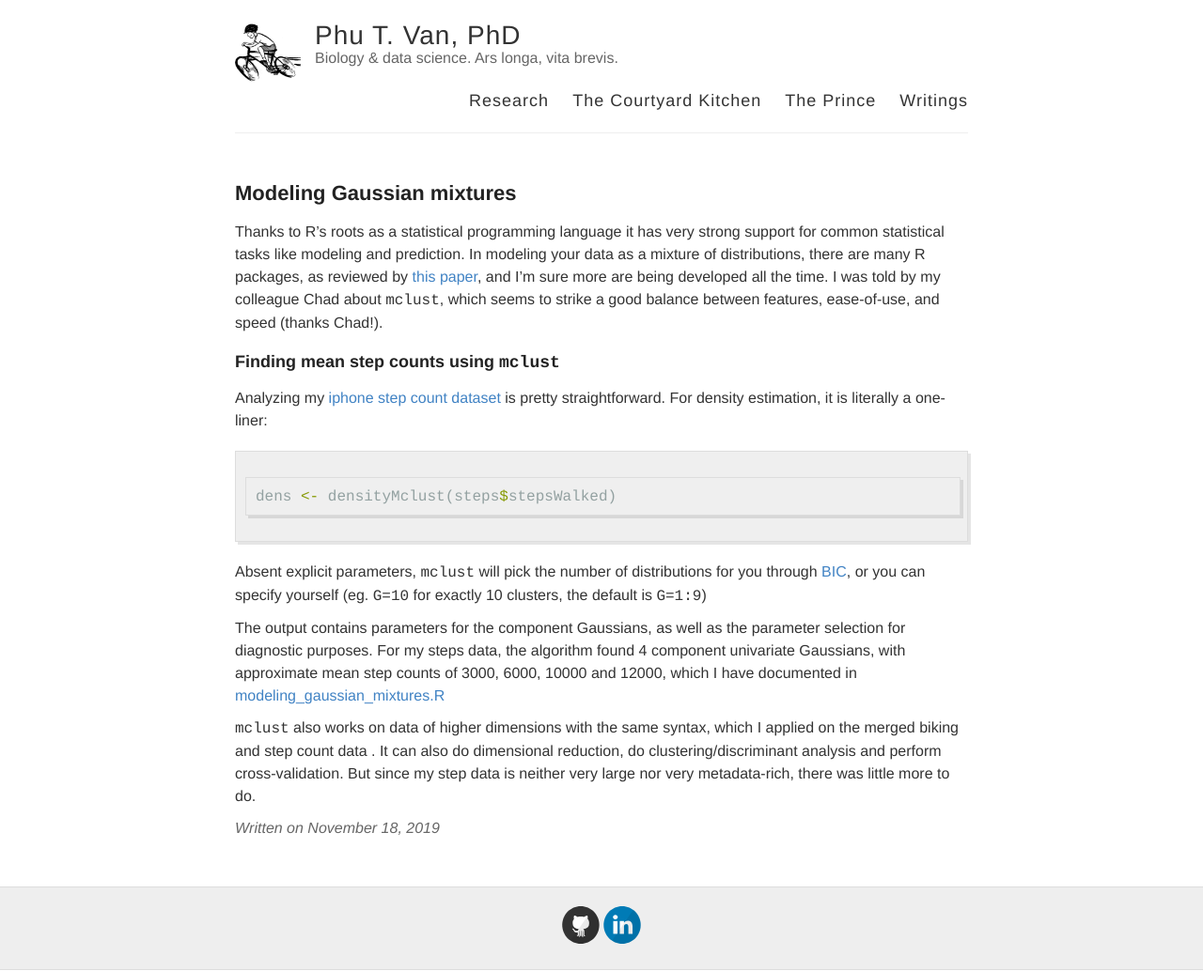
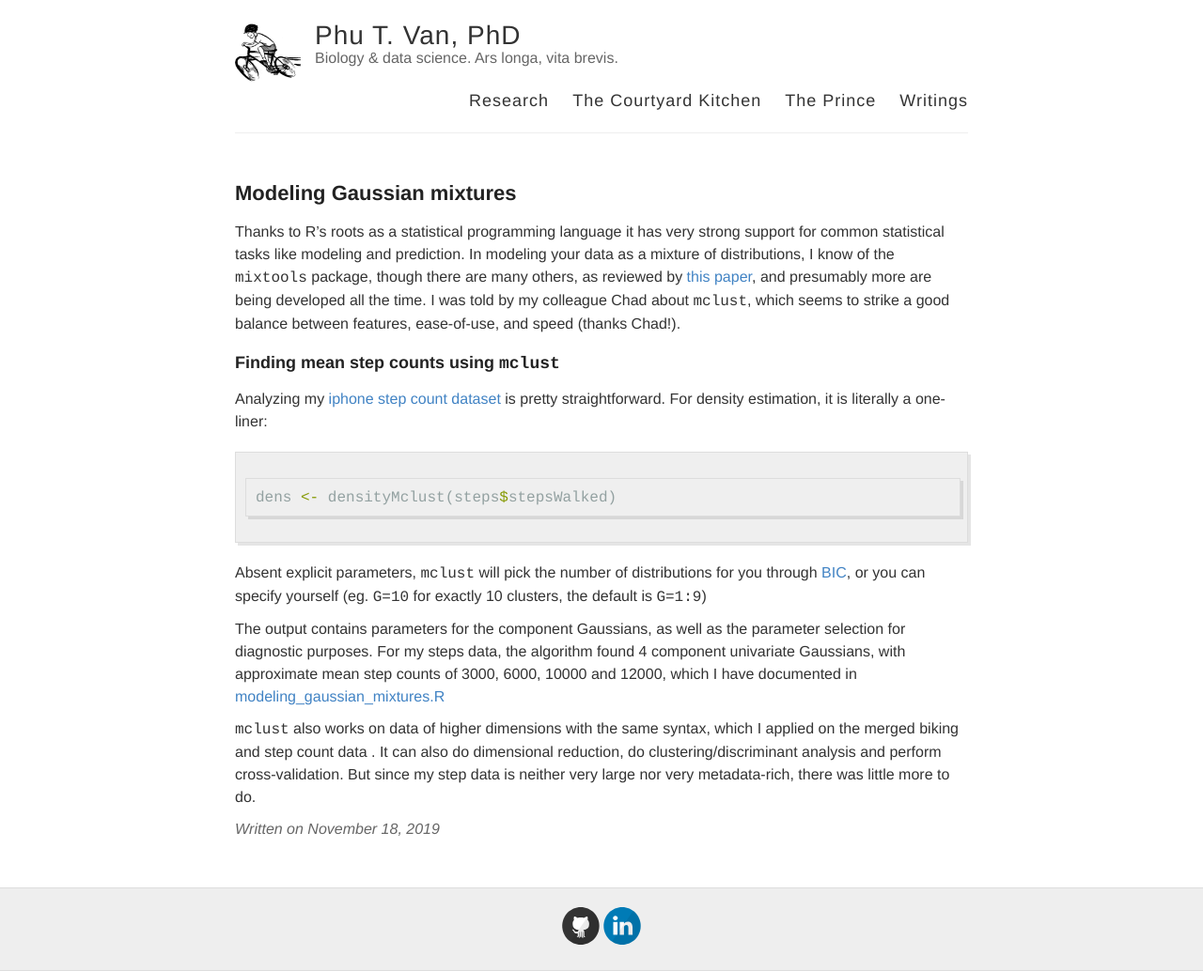
Before and after one commit to ptvan/ptvan.github.io, a Jekyll site: the page built from _posts/2019-11-18-modeling-Gaussian-mixtures.md, in a window 1280 px wide. Shown: the whole page at 94% size. Built offline with Jekyll 4.4.1, drawn with Linux system fonts in a browser that asks for light colours.

Commit message:
updated modeling Gaussian mixtures blogpost

```diff
--- a/_posts/2019-11-18-modeling-Gaussian-mixtures.md
+++ b/_posts/2019-11-18-modeling-Gaussian-mixtures.md
@@ -3,7 +3,7 @@ layout: post
 title: Modeling Gaussian mixtures
 ---
 
-Thanks to R's roots as a statistical programming language it has very strong support for common statistical tasks like modeling and prediction. In modeling your data as a mixture of distributions, there are many R packages, as reviewed by [this paper](https://www.ncbi.nlm.nih.gov/pmc/articles/PMC5096736/), and I'm sure more are being developed all the time. I was told by my colleague Chad about `mclust`, which seems to strike a good balance between features, ease-of-use, and speed (thanks Chad!).
+Thanks to R's roots as a statistical programming language it has very strong support for common statistical tasks like modeling and prediction. In modeling your data as a mixture of distributions, I know of the `mixtools` package, though there are many others, as reviewed by [this paper](https://www.ncbi.nlm.nih.gov/pmc/articles/PMC5096736/), and presumably more are being developed all the time. I was told by my colleague Chad about `mclust`, which seems to strike a good balance between features, ease-of-use, and speed (thanks Chad!).
 
 ### Finding mean step counts using `mclust`
 
```
